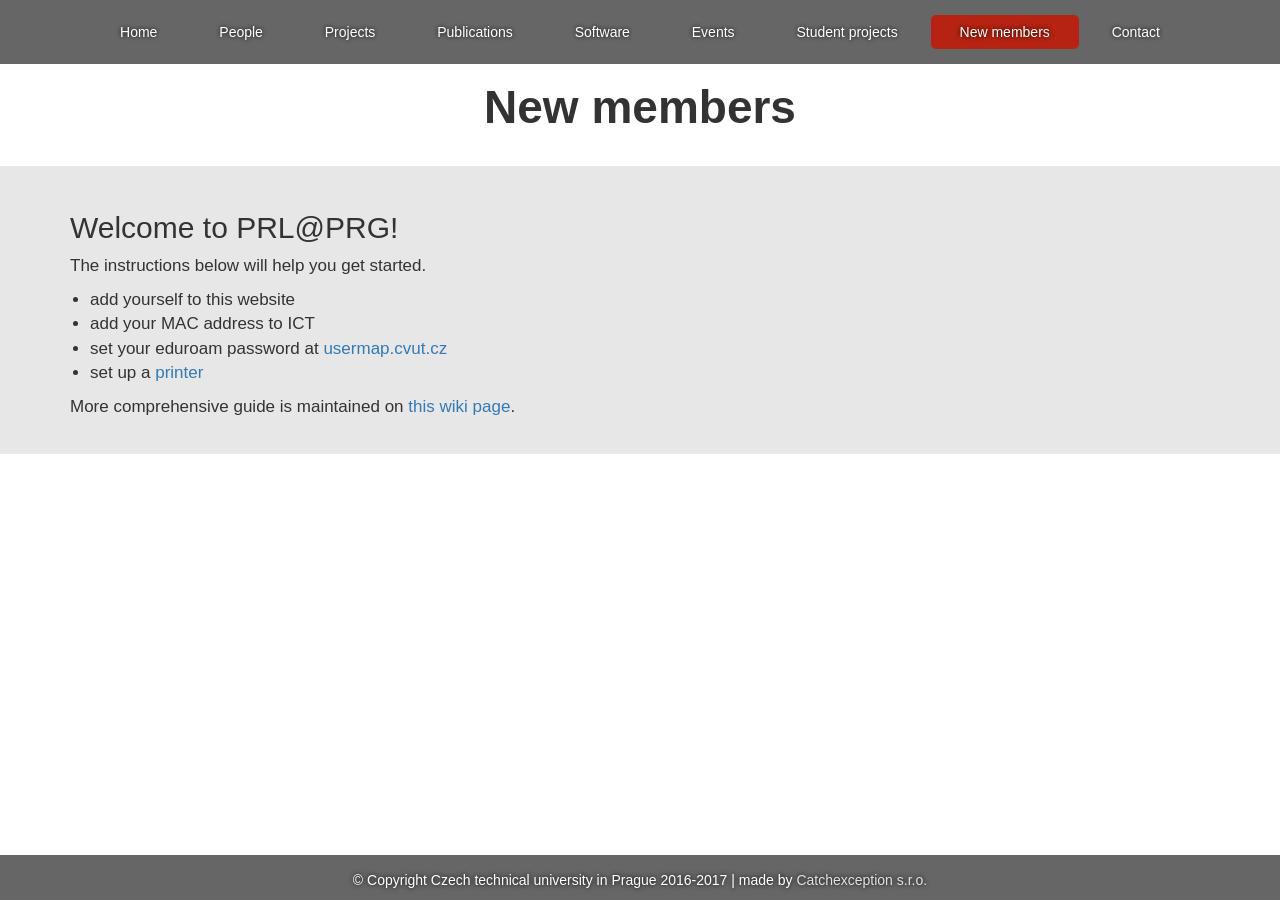
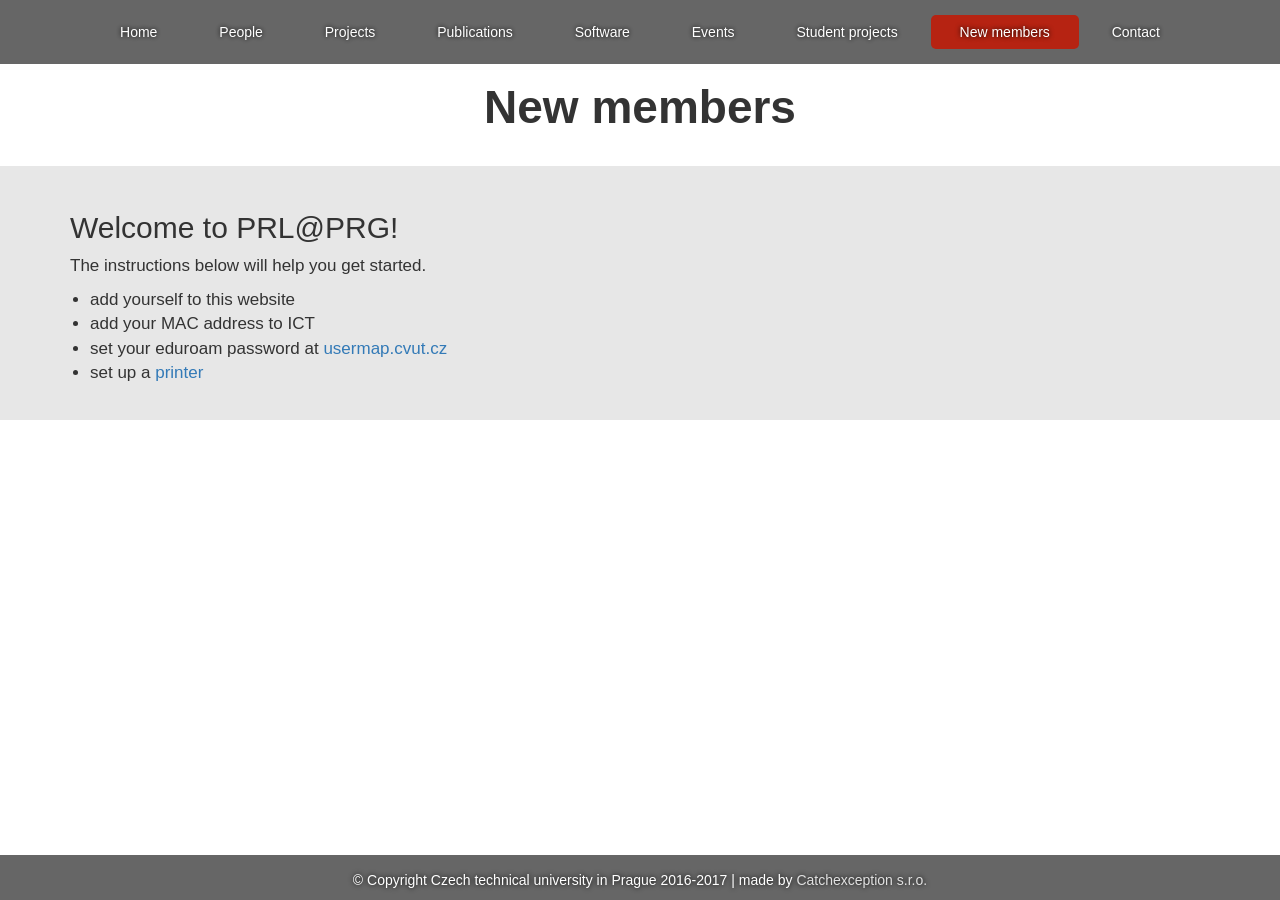
Before and after one commit to PRL-PRG/prl-prg.github.io, a Jekyll site: the page built from new-members.md, in a window 1280 px wide. Built offline with Jekyll 4.4.1, drawn with Linux system fonts in a browser that asks for light colours.

Commit message:
Revert "Add a link to a wiki page for newcomers"
This reverts commit 232e8c1855ee42926c7e851d227806240f545492.

```diff
--- a/new-members.md
+++ b/new-members.md
@@ -11,5 +11,3 @@ The instructions below will help you get started.
 - add your MAC address to ICT
 - set your eduroam password at [usermap.cvut.cz](http://usermap.cvut.cz)
 - set up a [printer](https://ict.fit.cvut.cz/~web/current/web/tisk/?_locale=cs)
-
-More comprehensive guide is maintained on [this wiki page](https://github.com/PRL-PRG/prl-prg.github.io/wiki).
```
